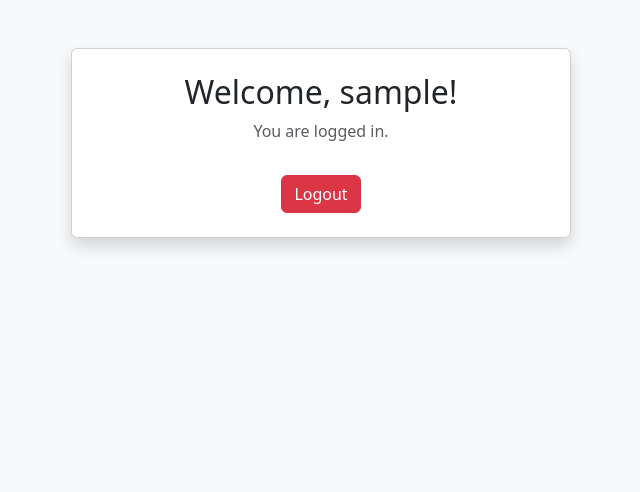
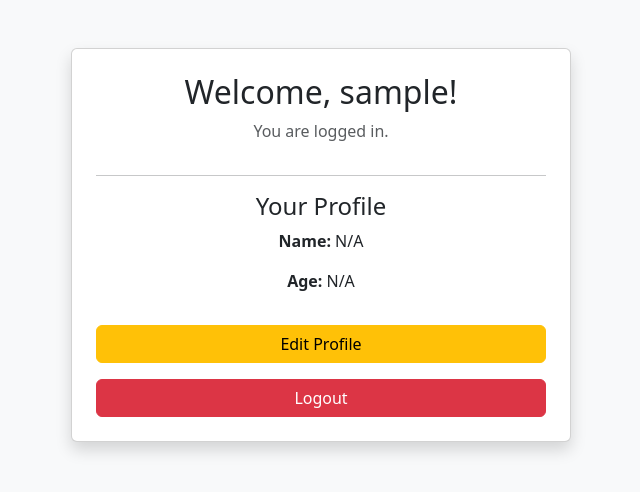
Before and after one commit to Periasamy147/selenium-flask-auth, a Flask app: page /dashboard in a window 1280 px wide. Shown: the top 492 px of the page, without its empty margins (319-959 px from the left). Run offline with Flask 3, Linux system fonts and the light colour scheme; the visitor is signed in with stand-in values (Sample User, id 1); data that the repository does not hold is empty; some libraries are stand-ins or nearby versions.

Commit message:
Added a nuw feature for UserName and UserAge entry and display

```diff
--- a/app.py
+++ b/app.py
@@ -16,21 +16,23 @@ DATABASE_URL = os.getenv(
 
 # --- Database helpers ---
 def get_db_connection():
-    # ✅ Remove SSL for CI/local if needed
-    if os.getenv("CI") == "true":  # GitHub Actions CI
+    # ✅ CI-safe (GitHub Actions)
+    if os.getenv("CI") == "true":
         return psycopg2.connect(DATABASE_URL)
-    # Use SSL for deployed environments (optional)
-    return psycopg2.connect(DATABASE_URL, sslmode="require")
+    return psycopg2.connect(DATABASE_URL)
 
 
 def init_db():
     conn = get_db_connection()
     cur = conn.cursor()
+    # ✅ Add name & age columns if not exist
     cur.execute("""
         CREATE TABLE IF NOT EXISTS users (
             id SERIAL PRIMARY KEY,
             username VARCHAR(50) UNIQUE NOT NULL,
-            password TEXT NOT NULL
+            password TEXT NOT NULL,
+            name VARCHAR(100),
+            age INT
         );
     """)
     conn.commit()
@@ -60,7 +62,10 @@ def register():
         try:
             conn = get_db_connection()
             cur = conn.cursor()
-            cur.execute("INSERT INTO users (username, password) VALUES (%s, %s)", (username, hashed_pw))
+            cur.execute(
+                "INSERT INTO users (username, password, name, age) VALUES (%s, %s, %s, %s)",
+                (username, hashed_pw, None, None)
+            )
             conn.commit()
             cur.close()
             conn.close()
@@ -104,12 +109,57 @@ def login():
     return render_template("login.html")
 
 
-@app.route("/dashboard")
+@app.route("/dashboard", methods=["GET", "POST"])
 def dashboard():
     if "user" not in session:
         flash("Please log in first!", "warning")
         return redirect(url_for("login"))
-    return render_template("dashboard.html", username=session["user"])
+
+    conn = get_db_connection()
+    cur = conn.cursor()
+
+    # Fetch current user info
+    cur.execute("SELECT name, age FROM users WHERE username = %s", (session["user"],))
+    user_data = cur.fetchone()
+    name = user_data[0] if user_data and user_data[0] else "N/A"
+    age = user_data[1] if user_data and user_data[1] else "N/A"
+
+    # Handle POST (edit)
+    if request.method == "POST":
+        new_name = request.form.get("name", "").strip()
+        new_age = request.form.get("age", "").strip()
+
+        if not new_name or not new_age:
+            flash("Name and Age cannot be empty!", "danger")
+            return redirect(url_for("dashboard"))
+
+        try:
+            new_age = int(new_age)
+        except ValueError:
+            flash("Age must be a number!", "danger")
+            return redirect(url_for("dashboard"))
+
+        if new_age < 18 or new_age > 100:
+            flash("Age must be between 18 and 100!", "danger")
+            return redirect(url_for("dashboard"))
+
+        cur.execute(
+            "UPDATE users SET name = %s, age = %s WHERE username = %s",
+            (new_name, new_age, session["user"])
+        )
+        conn.commit()
+        flash("Profile updated successfully!", "success")
+        return redirect(url_for("dashboard"))
+
+    cur.close()
+    conn.close()
+
+    return render_template(
+        "dashboard.html",
+        username=session["user"],
+        name=name,
+        age=age
+    )
 
 
 @app.route("/logout")
@@ -121,5 +171,5 @@ def logout():
 
 # --- Entry point ---
 if __name__ == "__main__":
-    init_db()  # ✅ ensure table exists
+    init_db()
     app.run(host="0.0.0.0", port=5000, debug=True)
--- a/templates/dashboard.html
+++ b/templates/dashboard.html
@@ -3,8 +3,33 @@
 <div class="card shadow p-4 mx-auto text-center" style="max-width: 500px;">
   <h2>Welcome, {{ username }}!</h2>
   <p class="text-muted">You are logged in.</p>
-  <form action="{{ url_for('logout') }}" method="get">
-    <button type="submit" name="logout" class="btn btn-danger mt-3">Logout</button>
+
+  <hr>
+  <h4>Your Profile</h4>
+  <p><strong>Name:</strong> {{ name }}</p>
+  <p><strong>Age:</strong> {{ age }}</p>
+
+  <button id="editBtn" class="btn btn-warning mt-3">Edit Profile</button>
+
+  <form id="editForm" method="POST" action="{{ url_for('dashboard') }}" class="mt-3" style="display: none;">
+    <div class="form-group mb-2">
+      <input type="text" class="form-control text-center" name="name" value="{{ name if name != 'N/A' else '' }}" placeholder="Enter Name" required>
+    </div>
+    <div class="form-group mb-3">
+      <input type="number" class="form-control text-center" name="age" value="{{ age if age != 'N/A' else '' }}" placeholder="Enter Age (18–100)" min="18" max="100" required>
+    </div>
+    <button type="submit" class="btn btn-success w-100">Save Changes</button>
+  </form>
+
+  <form action="{{ url_for('logout') }}" method="get" class="mt-3">
+    <button type="submit" name="logout" class="btn btn-danger w-100">Logout</button>
   </form>
 </div>
+
+<script>
+  document.getElementById("editBtn").addEventListener("click", function() {
+    const form = document.getElementById("editForm");
+    form.style.display = form.style.display === "none" ? "block" : "none";
+  });
+</script>
 {% endblock %}
```
